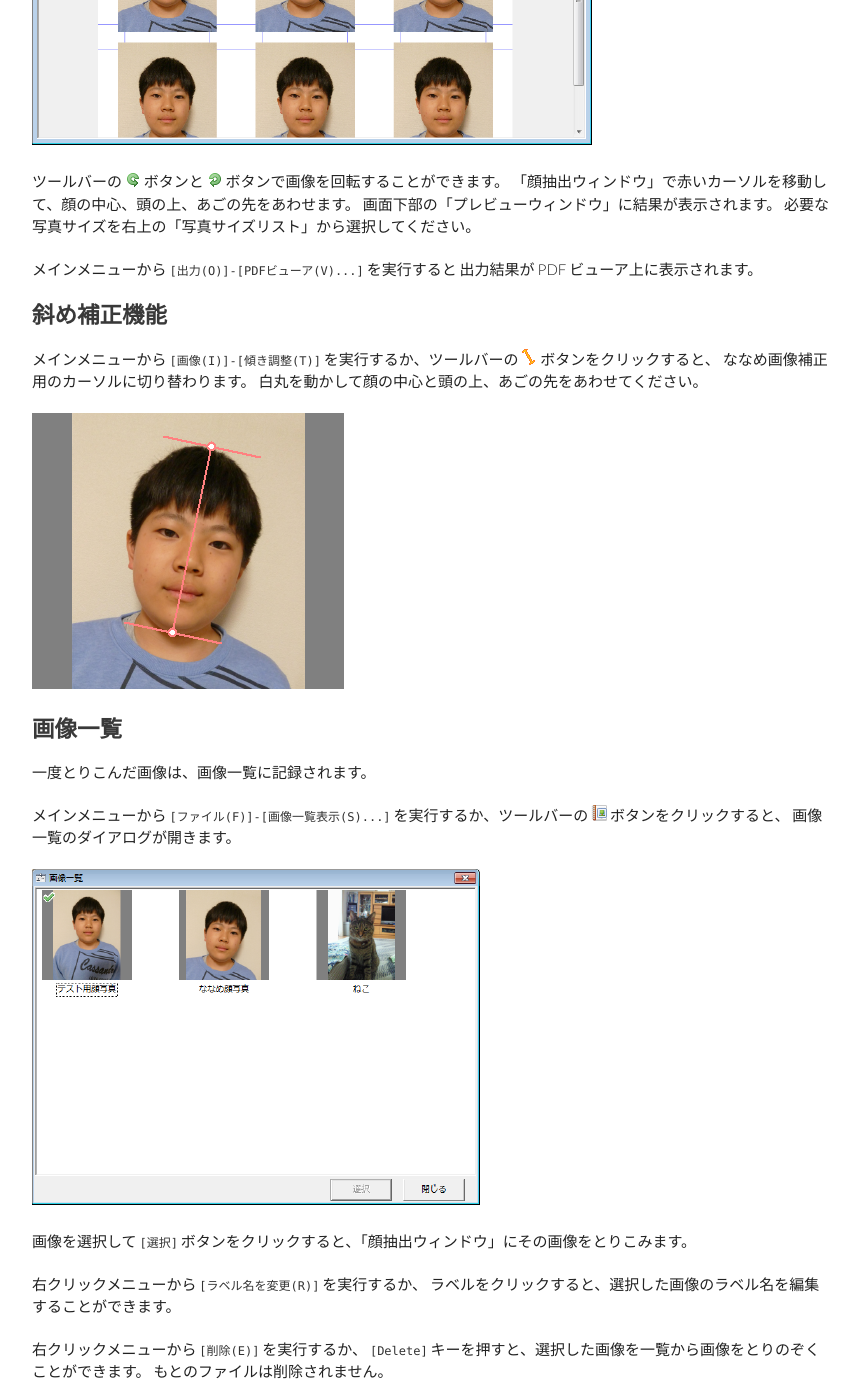
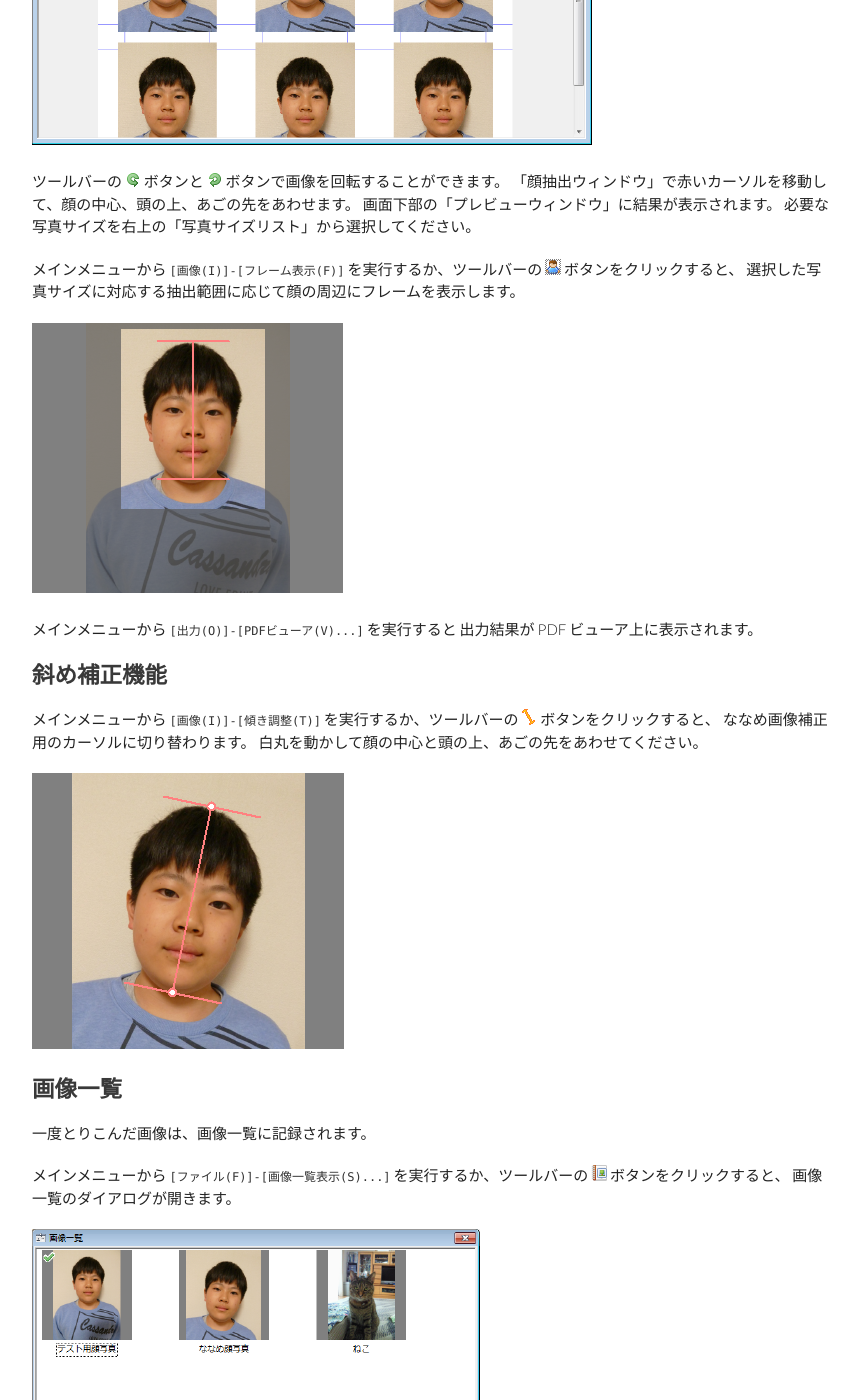
Before and after one commit to gura-app/gura-app.github.io, a Jekyll site: the page built from gurashot/index.md, in a window 1280 px wide and 1400 px high, scrolled down 1917 px. Shown: the whole window, without its empty margins (208-1067 px from the left). Built offline with Jekyll 4.4.1, drawn with Linux system fonts in a browser that asks for light colours; Markdown is read by kramdown in place of the engine named in the settings; some of the changed text lies outside the part shown.

Commit message:
updated document

```diff
--- a/gurashot/index.md
+++ b/gurashot/index.md
@@ -58,6 +58,12 @@ Windows Installer (`gura-x.x.x-win32.msi`) をダウンロードし、インス
 「顔抽出ウィンドウ」で赤いカーソルを移動して、顔の中心、頭の上、あごの先をあわせます。
 画面下部の「プレビューウィンドウ」に結果が表示されます。
 必要な写真サイズを右上の「写真サイズリスト」から選択してください。
+
+メインメニューから `[画像(I)]-[フレーム表示(F)]` を実行するか、ツールバーの
+![user_frosted](images/user_frosted.png) ボタンをクリックすると、
+選択した写真サイズに対応する抽出範囲に応じて顔の周辺にフレームを表示します。
+
+![image-frosted](images/image-frosted.png)
 
 メインメニューから `[出力(O)]-[PDFビューア(V)...]` を実行すると
 出力結果が PDF ビューア上に表示されます。
@@ -101,9 +107,6 @@ Windows Installer (`gura-x.x.x-win32.msi`) をダウンロードし、インス
 * メインメニューから `[ファイル(F)]-[次の画像(N)]` を実行するか、ツールバーの
   ![resultset_next](images/resultset_next.png) ボタンをクリックすると、
   画像一覧中の次の画像を呼び出します。
-* メインメニューから `[画像(I)]-[フレーム表示(F)]` を実行するか、ツールバーの
-  ![user_frosted](images/user_frosted.png) ボタンをクリックすると、
-  選択した顔の周辺にフレームを表示します。
 *  メインメニューから `[画像(I)]-[中心ガイド(C)]` を実行するか、ツールバーの
   ![center_guide](images/center_guide.png) ボタンをクリックすると、
   カーソル中に中心ガイドを表示します。
```
Also changed, not shown: other parts of gurashot/index.md (+1 -1 lines), gurashot/images/image-frosted.png (added).
